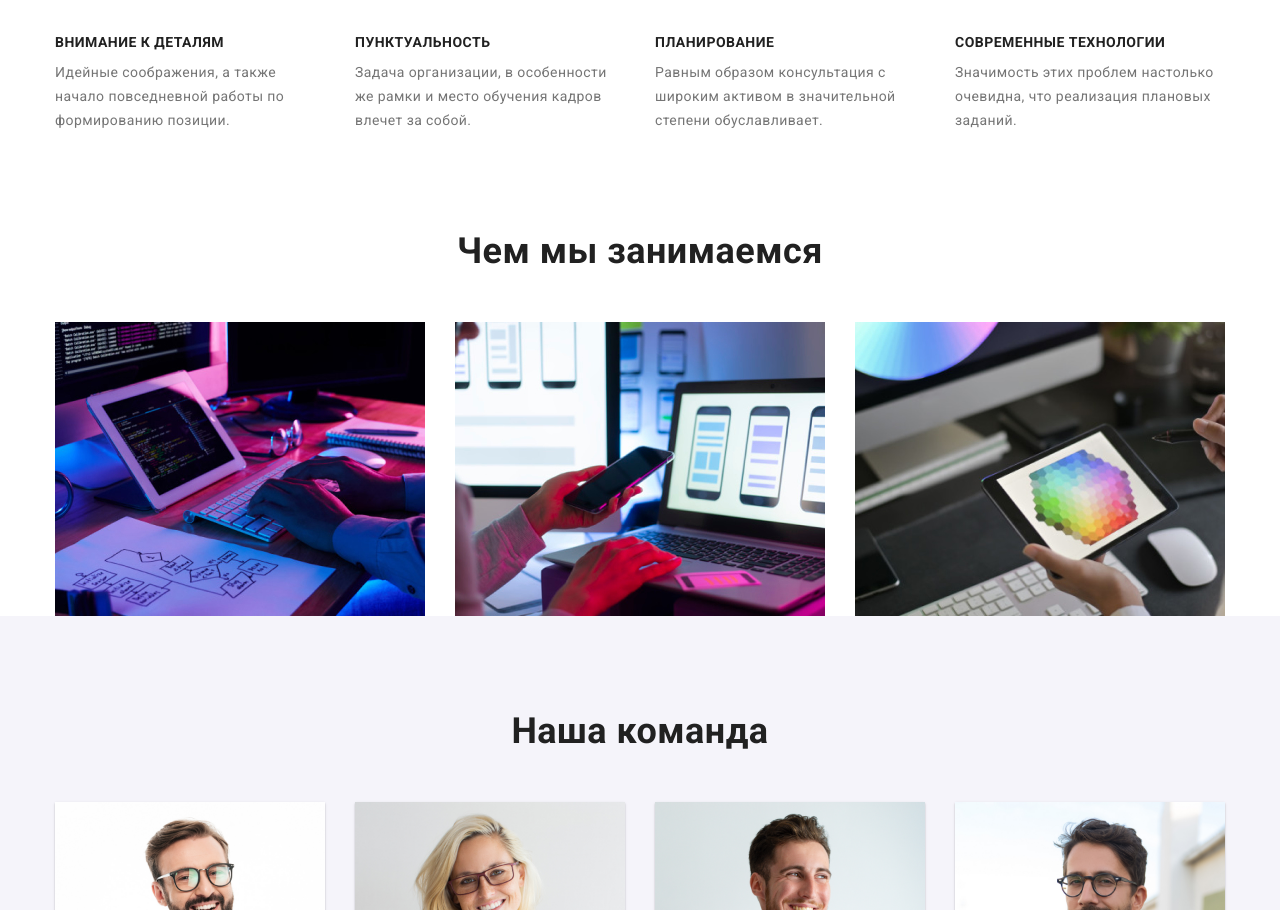
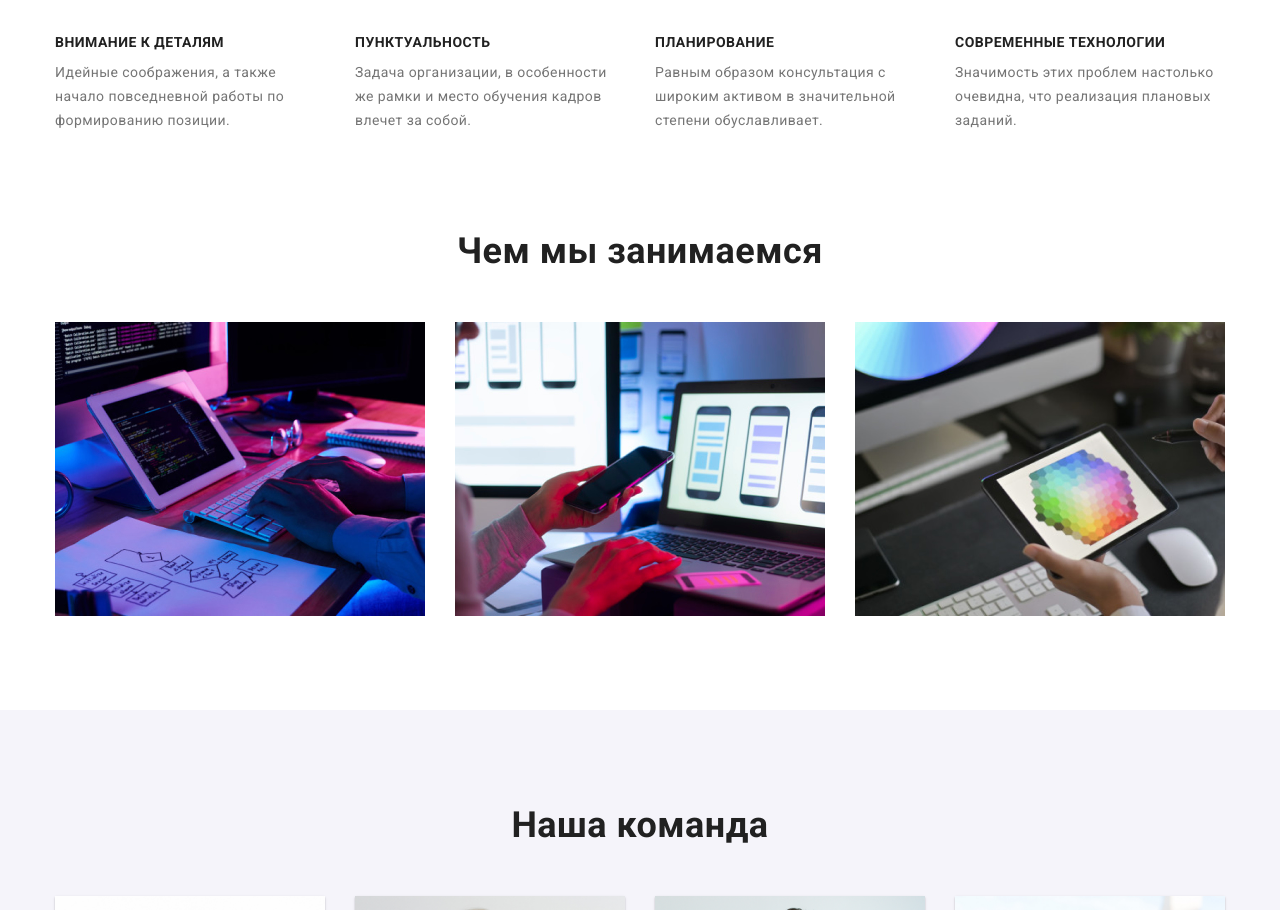
Before and after one commit to vedmedenkobohdan/goit-markup-hw-03, a plain HTML site: page index.html in a window 1280 px wide. Shown: the part 740-1650 px from the top of the page. Drawn offline with Linux system fonts and the light colour scheme.

Commit message:
Update index.html

```diff
--- a/index.html
+++ b/index.html
@@ -89,7 +89,7 @@
           </ul>
         </div>
       </section>
-      <section class="section">
+      <section class="section whatwedo">
         <div class="container">
           <h2 class="section-title">Чем мы занимаемся</h2>
           <ul class="whatwedo list">
```
